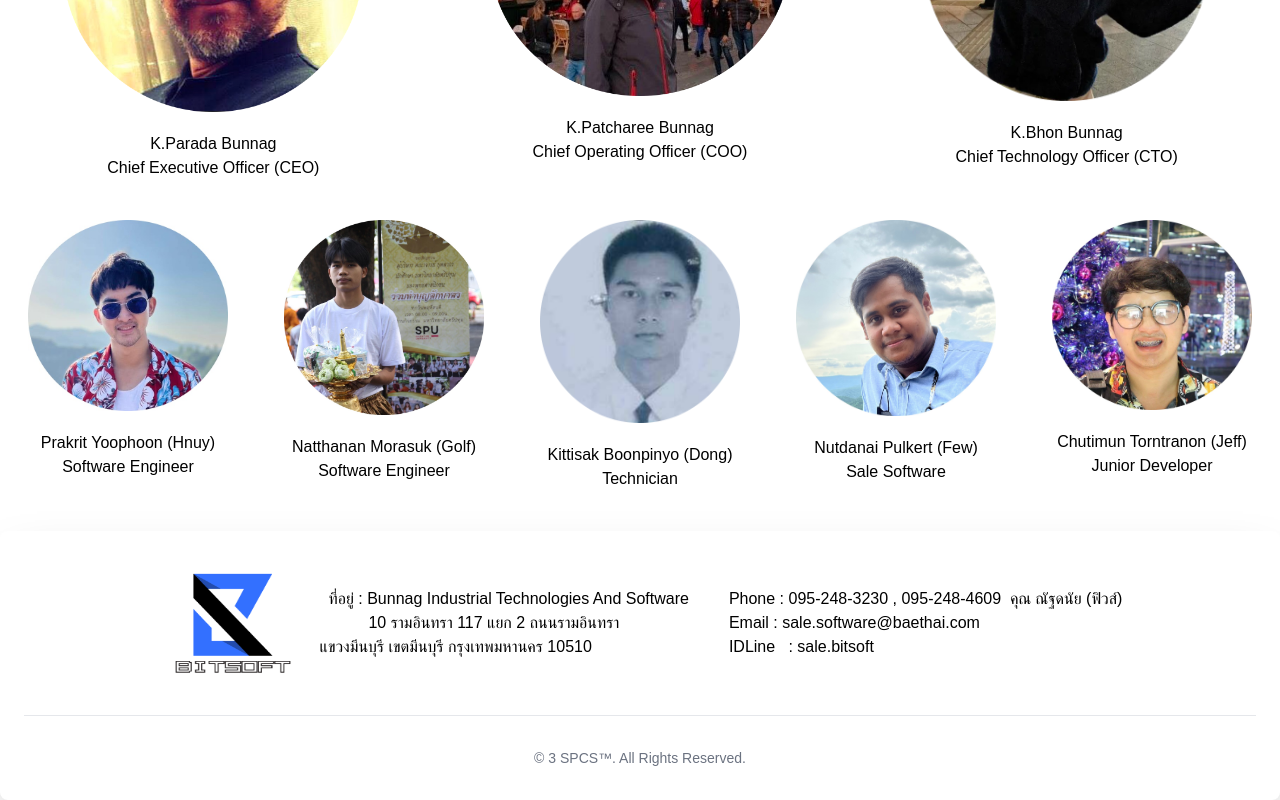
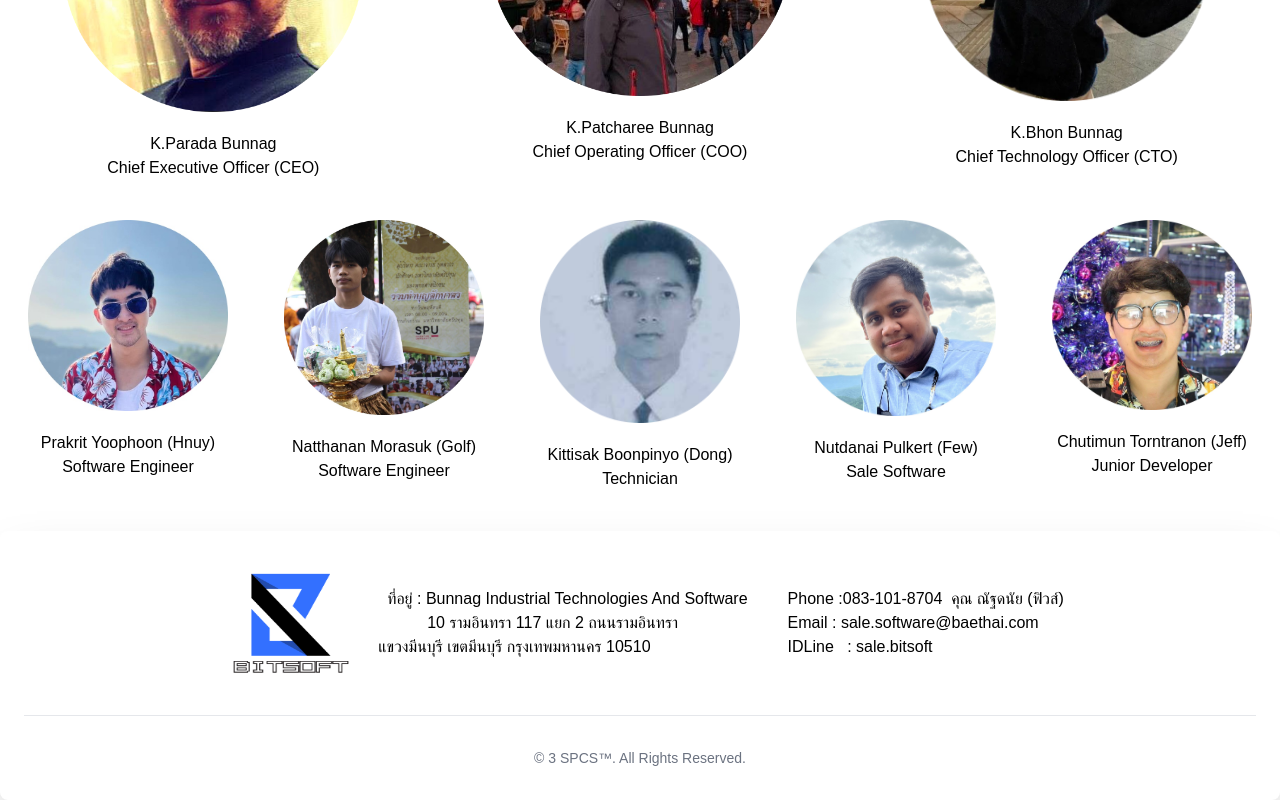
Before and after one commit to ChutimunTorntranon/SPCS, a React (Create React App) app: page / in a window 1280 px wide. Shown: the part 8390-9190 px from the top of the page. Built offline with nearby package versions, Linux system fonts and the light colour scheme.

Commit message:
changetel

```diff
--- a/src/Components/Footer2.jsx
+++ b/src/Components/Footer2.jsx
@@ -19,8 +19,7 @@ function Footer2() {
 						<br></br>
 					</p>
 					<p className='text-body-color text-base ml-10'>
-						Phone : 095-248-3230 , 095-248-4609&nbsp;&nbsp;คุณ&nbsp;ณัฐดนัย
-						(ฟิวส์)
+						Phone :083-101-8704&nbsp;&nbsp;คุณ&nbsp;ณัฐดนัย (ฟิวส์)
 						<br></br>
 						Email : sale.software@baethai.com<br></br>
 						IDLine &nbsp;&nbsp;: sale.bitsoft
```
